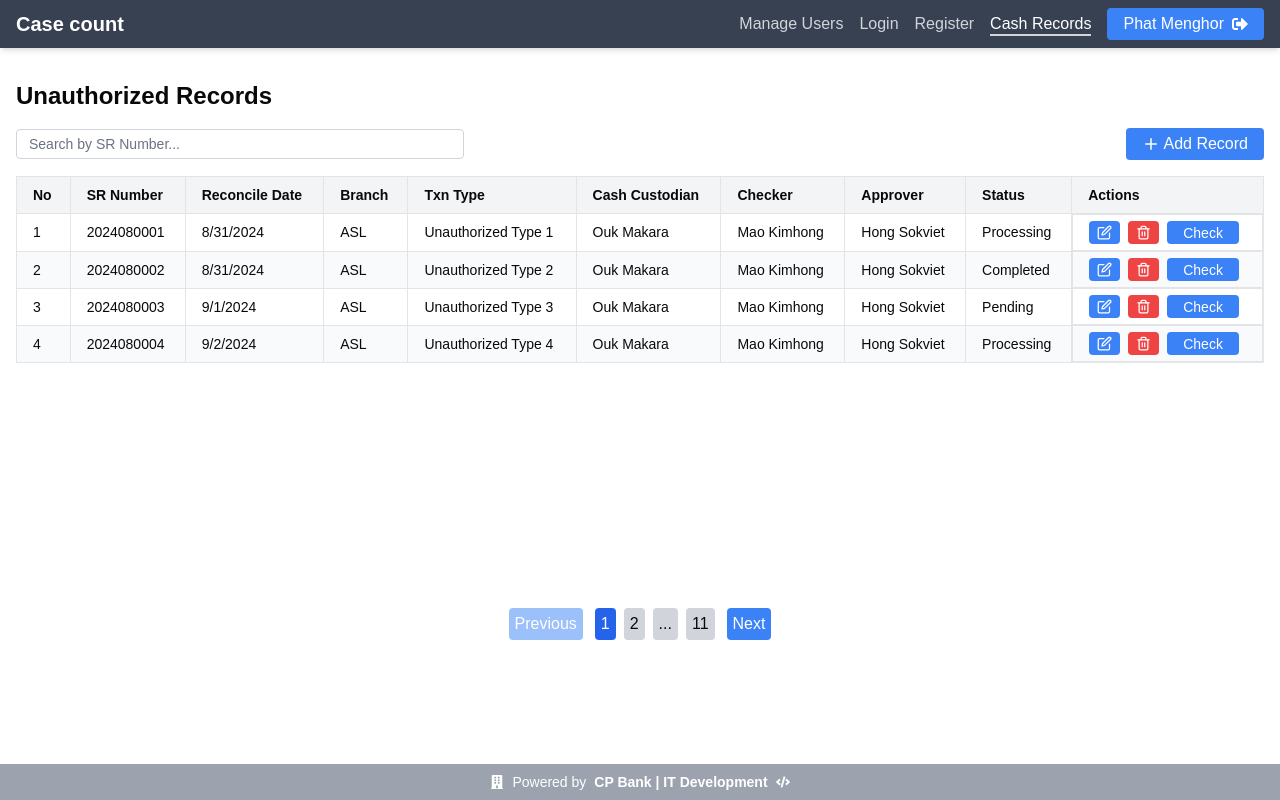
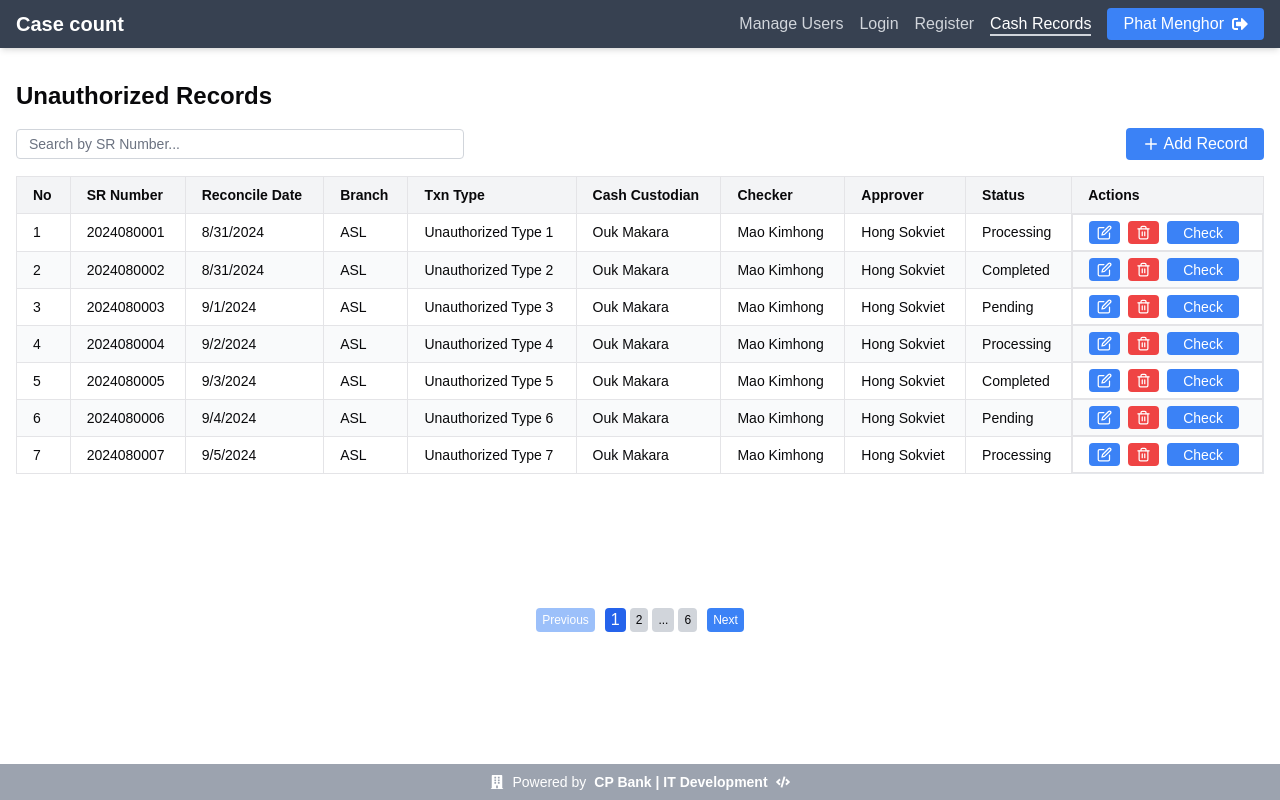
Before and after one commit to Phatmenghor/cash-count-front, a Next.js app: page /cash-records in a window 1280 px wide. Built offline with nearby package versions, Linux system fonts and the light colour scheme.

Commit message:
add floder

```diff
--- a/src/app/(page)/cash-records/page.tsx
+++ b/src/app/(page)/cash-records/page.tsx
@@ -20,7 +20,7 @@ const CashRecords = () => {
   const [recordToDelete, setRecordToDelete] = useState<Record | null>(null);
   const [searchTerm, setSearchTerm] = useState("");
   const [currentPage, setCurrentPage] = useState(1);
-  const recordsPerPage = 4; // Number of users per page
+  const recordsPerPage = 7; // Number of users per page
   const totalRecords = recordsData.length;
   const totalPages = Math.ceil(totalRecords / recordsPerPage);
   const filteredRecords = recordsData.filter((record) =>
--- a/src/app/(page)/user-management/page.tsx
+++ b/src/app/(page)/user-management/page.tsx
@@ -23,7 +23,7 @@ const UserManagement = () => {
   const [searchTerm, setSearchTerm] = useState("");
   const router = useRouter();
   const [currentPage, setCurrentPage] = useState(1);
-  const usersPerPage = 4; // Number of users per page
+  const usersPerPage = 7; // Number of users per page
   const totalUsers = users.length;
   const totalPages = Math.ceil(totalUsers / usersPerPage);
   const filteredUsers = users.filter((user) =>
--- a/src/components/pagination/Pagination.tsx
+++ b/src/components/pagination/Pagination.tsx
@@ -1,6 +1,5 @@
 // src/components/Pagination.tsx
 import React from "react";
-import Button from "../ui/Button";
 
 interface PaginationProps {
   currentPage: number;
@@ -41,11 +40,11 @@ const Pagination: React.FC<PaginationProps> = ({
   };
 
   return (
-    <div className="flex justify-center mt-4">
+    <div className="flex justify-center mt-4 mb-8">
       <button
         onClick={() => onPageChange(currentPage - 1)}
         disabled={currentPage === 1}
-        className="mx-2 px-1.5 py-1 bg-blue-500 text-white rounded disabled:opacity-50"
+        className="mx-2 px-1.5  bg-blue-500 text-white rounded disabled:opacity-50 text-xs"
       >
         Previous
       </button>
@@ -54,8 +53,10 @@ const Pagination: React.FC<PaginationProps> = ({
         <button
           key={index}
           onClick={() => typeof page === "number" && onPageChange(page)}
-          className={`mx-1 px-1.5 py-1 rounded ${
-            page === currentPage ? "bg-blue-600 text-white" : "bg-gray-300"
+          className={`mx-0.5 px-1.5  rounded ${
+            page === currentPage
+              ? "bg-blue-600 text-white"
+              : "bg-gray-300 text-xs"
           }`}
         >
           {page}
@@ -65,7 +66,7 @@ const Pagination: React.FC<PaginationProps> = ({
       <button
         onClick={() => onPageChange(currentPage + 1)}
         disabled={currentPage === totalPages}
-        className="mx-2 px-1.5 py-1 bg-blue-500 text-white rounded disabled:opacity-50"
+        className="mx-2 px-1.5  bg-blue-500 text-white rounded disabled:opacity-50 text-xs"
       >
         Next
       </button>
```
